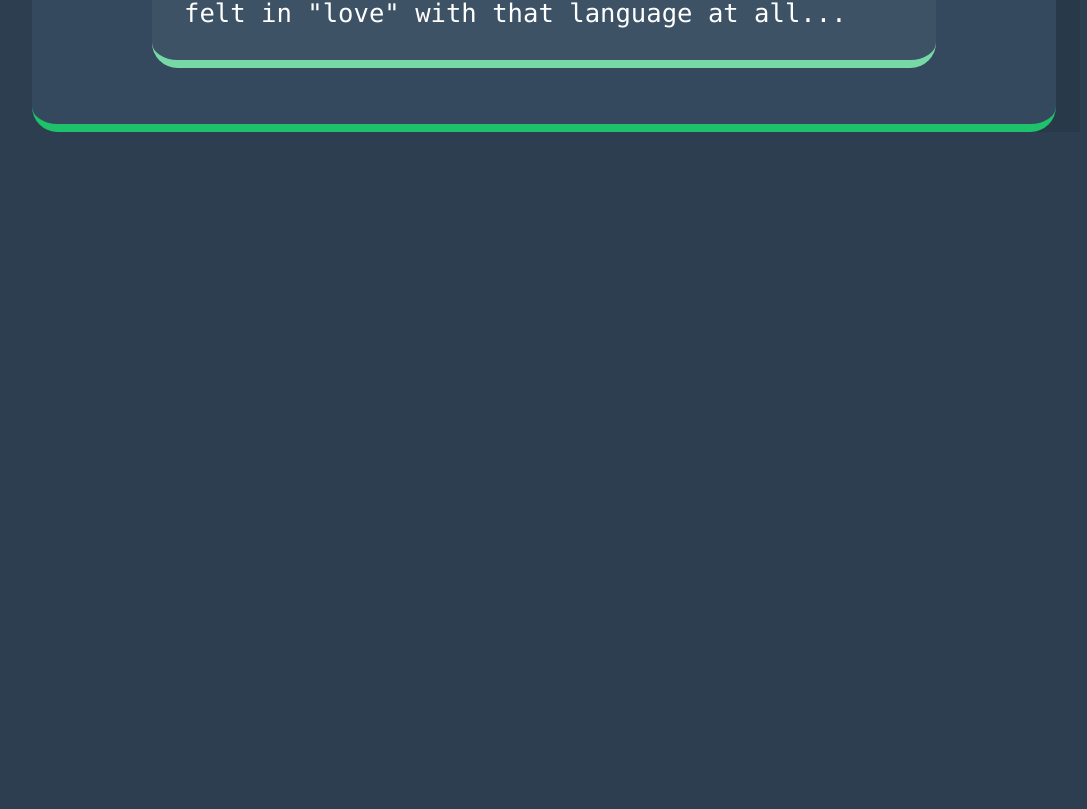
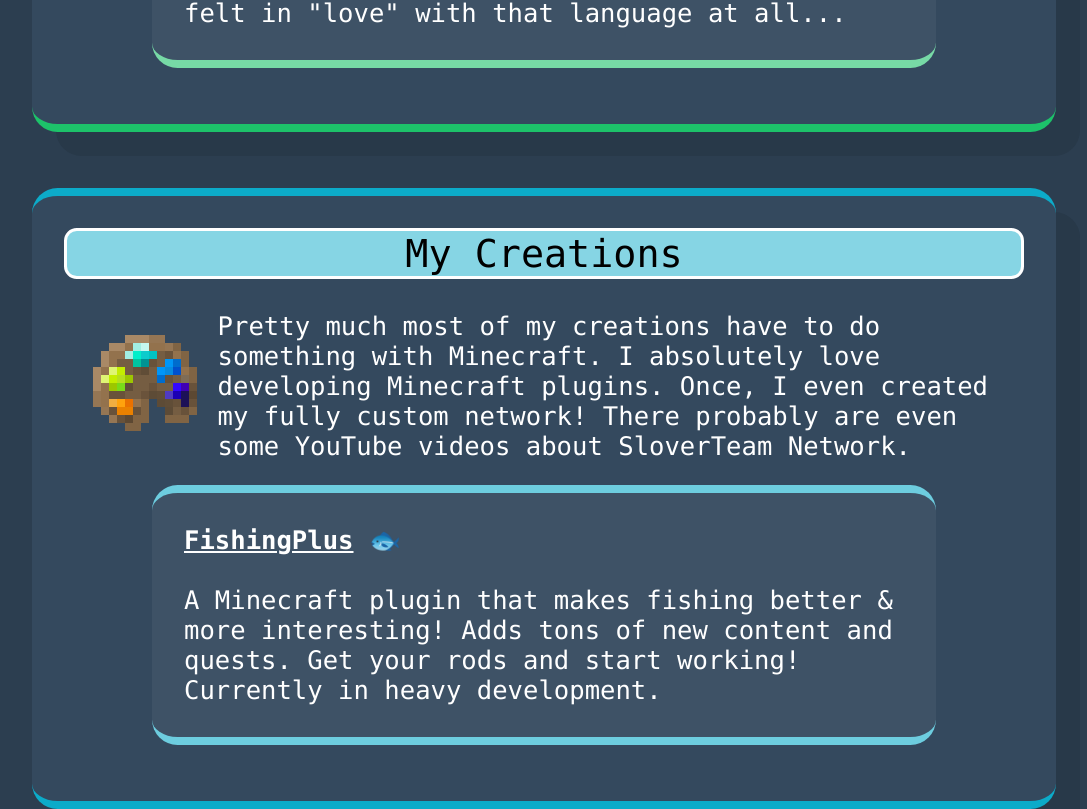
Before and after one commit to MarcusSlover/marcusslover.github.io, a React (Create React App) app: page / in a window 1280 px wide. Shown: the part 1221-2030 px from the top of the page, without its empty margins (96-1183 px from the left). Before the commit the page ends 1353 px from the top, so only its background shows below. Built offline with nearby package versions, Linux system fonts and the light colour scheme.

Commit message:
+ fishing

```diff
--- a/src/components/main/Body.tsx
+++ b/src/components/main/Body.tsx
@@ -48,6 +48,26 @@ const Body = () => {
 
         </TextHeader>
 
+        <TextHeader id={"creations"}
+                    title={"My Creations"}
+                    color={"#0cabc9"}
+                    img={"creations"}
+                    imgSize={10}
+                    side={"left"}>
+            Pretty much most of my creations have to do something with Minecraft.
+            I absolutely love developing Minecraft plugins. Once, I even created my fully custom network!
+            There probably are even some YouTube videos about SloverTeam Network.
+
+            <TextBox id={"creations-box-holograms"}>
+                <b><u>FishingPlus</u> 🐟</b>
+                <br/>
+                A Minecraft plugin that makes fishing better & more interesting!
+                Adds tons of new content and quests. Get your rods and start working!
+                Currently in heavy development.
+            </TextBox>
+
+        </TextHeader>
+
     </div>;
 }
 
```
Also changed, not shown: src/components/style/img/creations.png (added).
